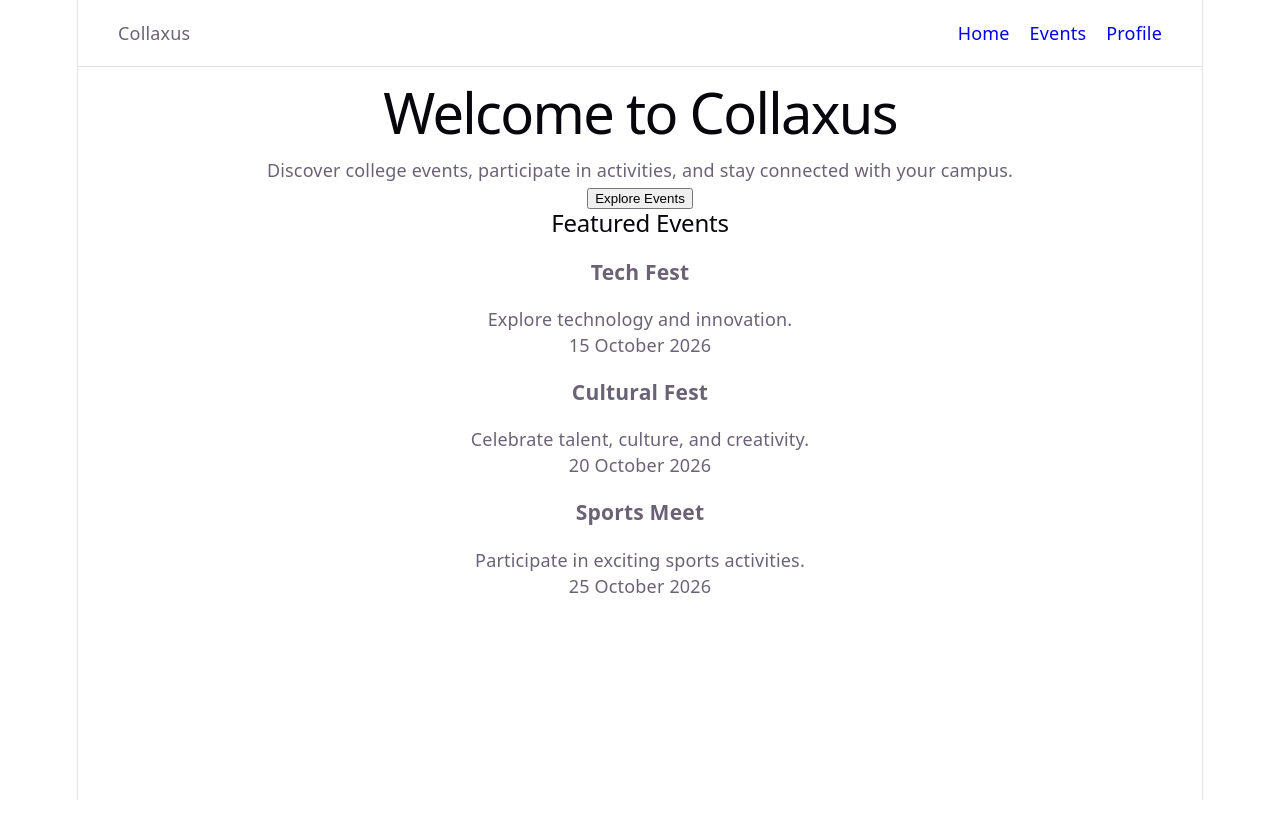
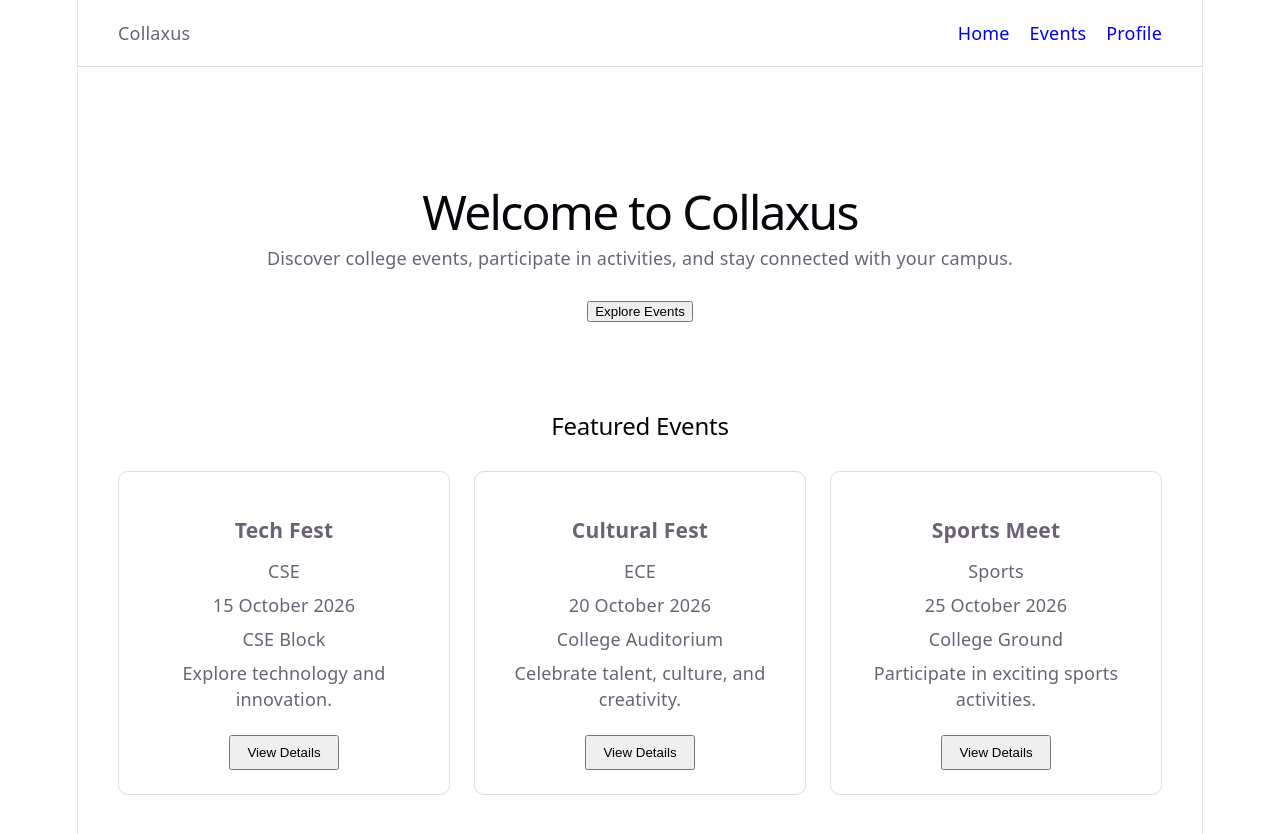
Before and after one commit to Collexus/project-collexus, a React app in the folder frontend/: page / in a window 1280 px wide. Shown: the top 834 px of the page. Before the commit the page ends 800 px from the top, so only its background shows below. Built offline with nearby package versions, Linux system fonts and the light colour scheme; the HTML template or start-up script is replaced by a standard one.

Commit message:
Build reusable event cards for home page

```diff
--- a/frontend/src/components/EventCard.jsx
+++ b/frontend/src/components/EventCard.jsx
@@ -1,9 +1,13 @@
-function EventCard({ title, description, date }) {
+function EventCard({ title, description, date, category, location }) {
     return (
-        <div>
+        <div className="event-card">
             <h3>{title}</h3>
+            <p>{category}</p>
+            <p>{date}</p>
+            <p>{location}</p>
             <p>{description}</p>
-            <p>{date}</p>
+
+            <button>View Details</button>
         </div>
     );
 }
--- /dev/null
+++ b/frontend/src/pages/home.css
@@ -0,0 +1,53 @@
+.home-page {
+    padding: 40px;
+}
+
+.hero-section {
+    text-align: center;
+    padding: 60px 20px;
+}
+
+.hero-section h1 {
+    font-size: 48px;
+    margin-bottom: 20px;
+}
+
+.hero-section p {
+    font-size: 18px;
+    margin-bottom: 25px;
+}
+
+.featured-section {
+    padding: 30px 0;
+}
+
+.featured-section h2 {
+    text-align: center;
+    margin-bottom: 30px;
+}
+
+.event-grid {
+    display: grid;
+    grid-template-columns: repeat(3, 1fr);
+    gap: 24px;
+}
+
+.event-card {
+    padding: 24px;
+    border: 1px solid #ddd;
+    border-radius: 10px;
+}
+
+.event-card h3 {
+    margin-bottom: 15px;
+}
+
+.event-card p {
+    margin: 8px 0;
+}
+
+.event-card button {
+    margin-top: 15px;
+    padding: 8px 16px;
+    cursor: pointer;
+}
--- a/frontend/src/pages/home.jsx
+++ b/frontend/src/pages/home.jsx
@@ -1,9 +1,36 @@
 import EventCard from "../components/EventCard";
+import "./Home.css";
+
 function Home() {
+    const events = [
+        {
+            title: "Tech Fest",
+            category: "CSE",
+            date: "15 October 2026",
+            location: "CSE Block",
+            description: "Explore technology and innovation.",
+        },
+        {
+            title: "Cultural Fest",
+            category: "ECE",
+            date: "20 October 2026",
+            location: "College Auditorium",
+            description: "Celebrate talent, culture, and creativity.",
+        },
+        {
+            title: "Sports Meet",
+            category: "Sports",
+            date: "25 October 2026",
+            location: "College Ground",
+            description: "Participate in exciting sports activities.",
+        },
+    ];
+
     return (
-        <main>
-            <section>
+        <main className="home-page">
+            <section className="hero-section">
                 <h1>Welcome to Collaxus</h1>
+
                 <p>
                     Discover college events, participate in activities,
                     and stay connected with your campus.
@@ -12,27 +39,20 @@ function Home() {
                 <button>Explore Events</button>
             </section>
 
-            <section>
+            <section className="featured-section">
                 <h2>Featured Events</h2>
 
-                <div>
-                    <EventCard
-                        title="Tech Fest"
-                        description="Explore technology and innovation."
-                        date="15 October 2026"
-                    />
-
-                    <EventCard
-                        title="Cultural Fest"
-                        description="Celebrate talent, culture, and creativity."
-                        date="20 October 2026"
-                    />
-
-                    <EventCard
-                        title="Sports Meet"
-                        description="Participate in exciting sports activities."
-                        date="25 October 2026"
-                    />
+                <div className="event-grid">
+                    {events.map((event) => (
+                        <EventCard
+                            key={event.title}
+                            title={event.title}
+                            category={event.category}
+                            date={event.date}
+                            location={event.location}
+                            description={event.description}
+                        />
+                    ))}
                 </div>
             </section>
         </main>
```
